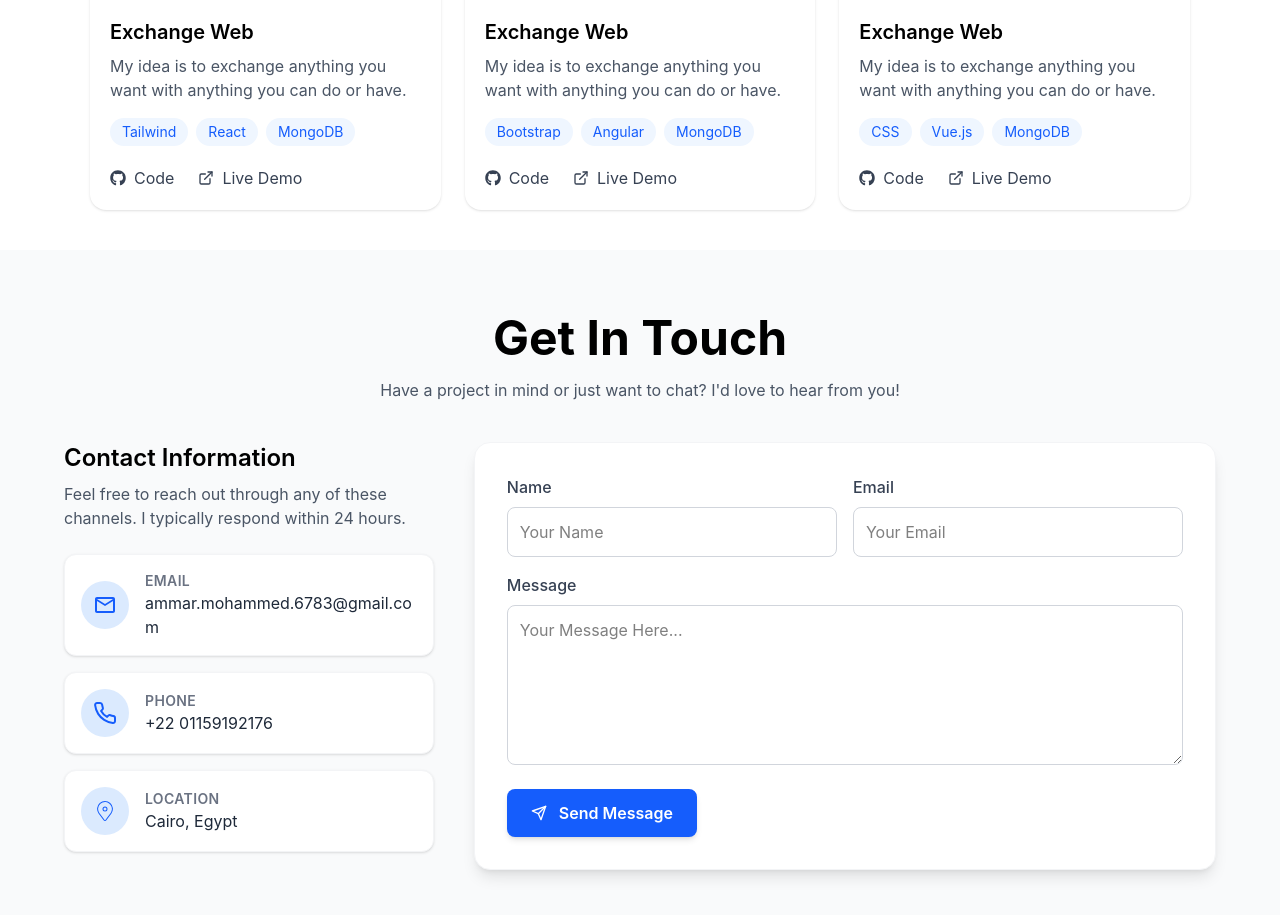
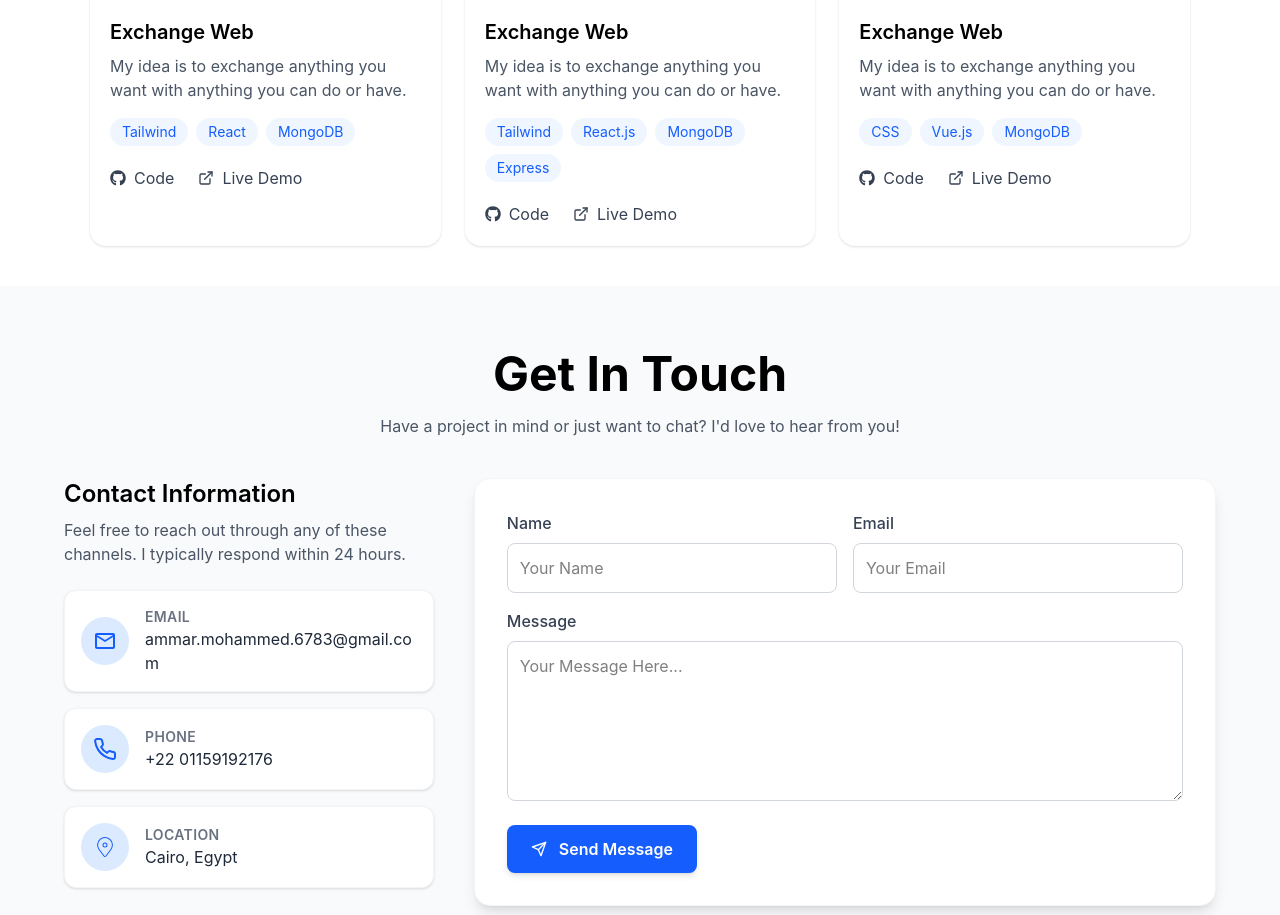
Before and after one commit to ammarmohammed6783-del/Portfolio, a React (Vite) app: page / in a window 1280 px wide. Shown: the part 2231-3146 px from the top of the page. Built offline with nearby package versions, Linux system fonts and the light colour scheme.

Commit message:
made the data of the porjects cards dynamic

```diff
--- a/src/components/Projects.tsx
+++ b/src/components/Projects.tsx
@@ -1,6 +1,25 @@
 import Proj from "./component/Proj"
 
 function Projects() {
+
+    let proj_data = [
+        {
+            name: "Swapify",
+            skills: ["Tailwind", "React.js", "MongoDB", "Express"],
+            about: "A space where value isn’t measured by money. Swap what you have for what you need and support each other through fair, simple exchanges.",
+        },
+        {
+            name: "ex",
+            skills: ["Tailwind", "React", "MongoDB"],
+            about: "My idea is to exchange anything you want with anything you can do or have."
+        },
+        {
+            name: "ex",
+            skills: ["Tailwind", "React", "MongoDB"],
+            about: "My idea is to exchange anything you want with anything you can do or have."
+        }
+    ]
+
     return (
         <div className="m-10" id="projects">
             <div className="max-w-3xl m-auto text-center">
@@ -12,7 +31,7 @@ function Projects() {
 
             <div className="grid gap-6 w-11/12 m-auto grid-cols-1 sm:grid-cols-2 lg:grid-cols-3">
                 <Proj skills={["Tailwind", "React", "MongoDB"]} />
-                <Proj skills={["Bootstrap", "Angular", "MongoDB"]} />
+                <Proj skills={["Tailwind", "React.js", "MongoDB", "Express"]} />
                 <Proj skills={["CSS", "Vue.js", "MongoDB"]} />
             </div>
         </div>
```
